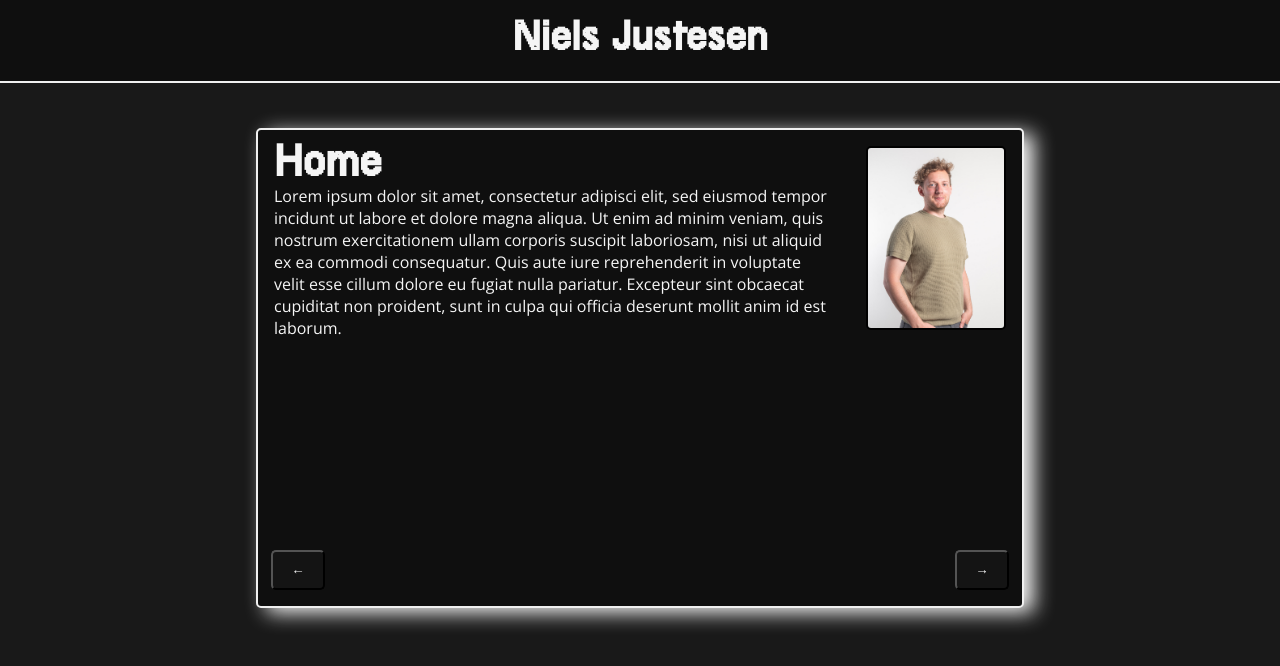
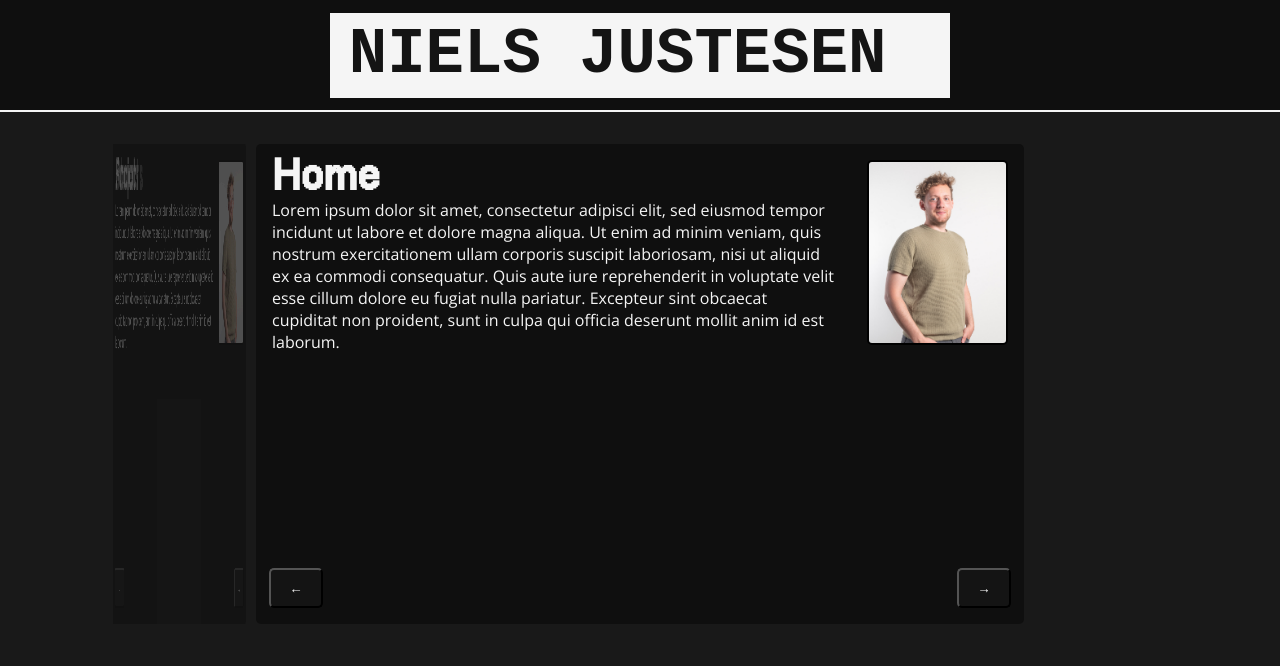
Before and after one commit to NielsJustesen/portfolio, a Vue app: page / in a window 1280 px wide. Shown: the top 666 px of the page. Built offline with nearby package versions, Linux system fonts and the light colour scheme.

Commit message:
Name interval

```diff
--- a/src/assets/styles/content.scss
+++ b/src/assets/styles/content.scss
@@ -1,5 +1,6 @@
 :root {
-  --transition-time: 0.6s;
+  --transition-time: 0.3s;
+  --rotation: 80deg;
 }
 
 .content-container-list {
@@ -22,9 +23,7 @@
   width: 60%;
   transition: transform var(--transition-time) ease-in,
     opacity var(--transition-time) ease-in var(--transition-time);
-  border: var(--border-w) solid var(--border-color);
   border-radius: 5px;
-  box-shadow: 10px 5px 20px whitesmoke;
 
   .navigation {
     z-index: 20;
@@ -60,7 +59,7 @@
 
 .pan-left-content-container {
   transform: translateX(-60%) rotateY(-80deg);
-  opacity: 0;
+  opacity: 0.1;
   box-shadow: none;
   transition: transform var(--transition-time) ease-in,
     opacity var(--transition-time) ease-in var(--transition-time);
@@ -68,7 +67,7 @@
 
 .pan-right-content-container {
   transform: translateX(60%) rotateY(80deg);
-  opacity: 0;
+  opacity: 0.1;
   box-shadow: none;
   transition: transform var(--transition-time) ease-in,
     opacity var(--transition-time) ease-in var(--transition-time);
--- a/src/assets/styles/header.scss
+++ b/src/assets/styles/header.scss
@@ -3,15 +3,28 @@
   background-color: var(--card-color);
   z-index: 10;
   display: flex;
-  font-size: 1.4em;
-
   // border: var(--border-w) solid var(--border-color);
-  border-bottom: var(--border-w) solid var(--border-color);
+  border-bottom: var(--border-w) solid whitesmoke;
+  font-size: 2em;
   h1 {
-    font-family: CyberpunkGrotesque;
-    margin: 0.5em auto;
+    position: relative;
+    font-family: "Space Mono", monospace;
+    color: rgb(20, 20, 20);
+    margin: 0.2em auto;
+    padding: 0.1em 1em 0.1em 0.3em;
+    background-color: whitesmoke;
+    // border-radius: 0 0 0.5em;
+    // .corner {
+    //   position: absolute;
+    //   bottom: -14px;
+    //   right: 2px;
+    //   transform: rotateZ(45deg);
+    //   background-color: var(--card-color);
+    //   width: 17px;
+    //   height: 56px;
+    // }
   }
-  margin-bottom: 2em;
+  margin-bottom: 1em;
 }
 .tabs-arrows {
   margin: 1em;
--- a/src/components/ContentTemplate.vue
+++ b/src/components/ContentTemplate.vue
@@ -65,7 +65,6 @@ export default defineComponent({
       imagesList.value.forEach((img) => {
         img.class = fadeImage.value;
       });
-      console.log(imageIndex.value);
       imagesList.value[imageIndex.value].class = showImage.value;
     };
     setInterval(() => {
--- a/src/components/HeaderTemplate.vue
+++ b/src/components/HeaderTemplate.vue
@@ -1,10 +1,6 @@
 <template>
   <header class="header">
     <div>
-      <!-- <div @click="handleClick(null)" class="hover-pointer tabs-arrows">
-        <img v-if="open" src="../assets/svg/OrSign.svg" alt="" />
-        <img v-else src="../assets/svg/GreaterThanSign.svg" alt="" />
-      </div> -->
       <div v-if="open" class="tabs-container">
         <ul>
           <li>
@@ -22,7 +18,10 @@
         </ul>
       </div>
     </div>
-    <h1>Niels Justesen</h1>
+    <h1>
+      <div class="corner"></div>
+      {{ name }}
+    </h1>
   </header>
 </template>
 <script lang="ts">
@@ -31,14 +30,39 @@ import { defineComponent, ref } from "vue";
 export default defineComponent({
   setup(props, ctx) {
     const open = ref<boolean>(false);
+    const originalName = ref<string>("NIELS JUSTESEN");
+    const name = ref<string>("NIELS JUSTESEN");
+    const letters = ref<string>("ABCDEFGHIJKLMNOPQRSTUVXYZÆØÅ");
+    const iterations = ref<number>(0);
+
+    const interval = setInterval(() => {
+      name.value = name.value
+        .split("")
+        .map((letter, index) => {
+          if (index < iterations.value) {
+            return originalName.value[index];
+          }
+          return letters.value[
+            Math.floor(Math.random() * letters.value.length)
+          ];
+        })
+        .join("");
+      if (iterations.value >= originalName.value.length) {
+        clearInterval(interval);
+      }
+      iterations.value += 1 / 3;
+    }, 30);
     const handleClick = (index: any) => {
       open.value = !open.value;
       if (index !== null) {
         ctx.emit("setDestination", index);
       }
     };
+
     return {
       open,
+      name,
+      originalName,
       handleClick,
     };
   },
```
